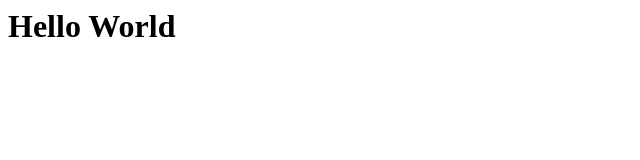
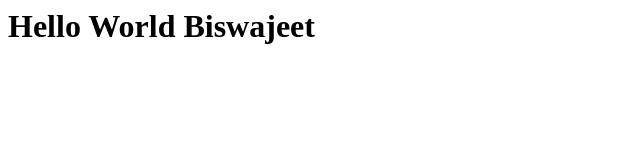
Before and after one commit to biswajeet163/test-fe, a plain HTML site: page index.html in a window 1280 px wide. Shown: the whole page, without its empty margins (0-640 px from the left). Drawn offline with Linux system fonts and the light colour scheme.

Commit message:
Update index.html

```diff
--- a/index.html
+++ b/index.html
@@ -1 +1 @@
-<h1>Hello World</h1>
+<h1>Hello World Biswajeet </h1>
```
